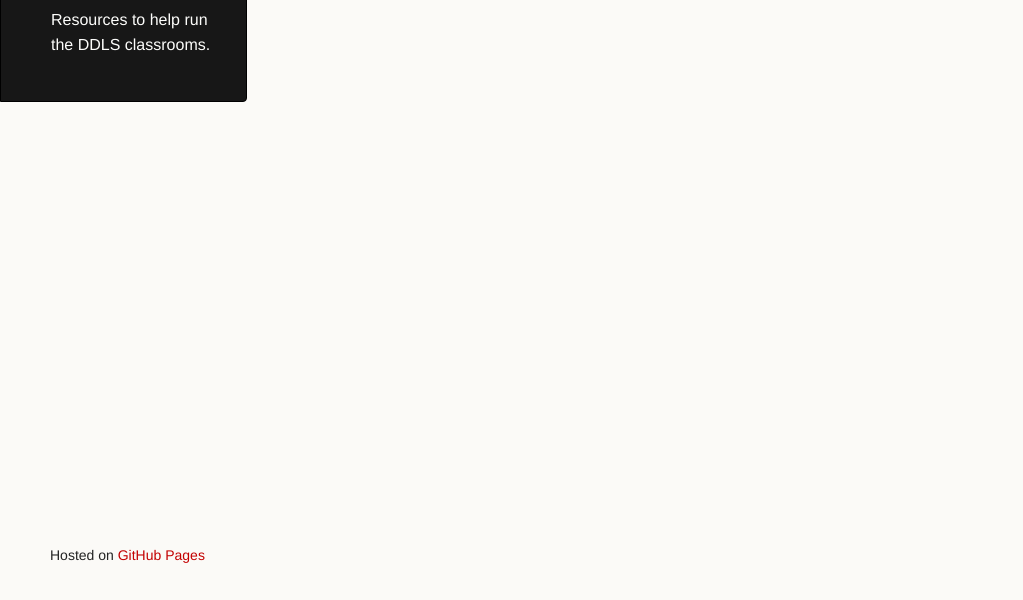
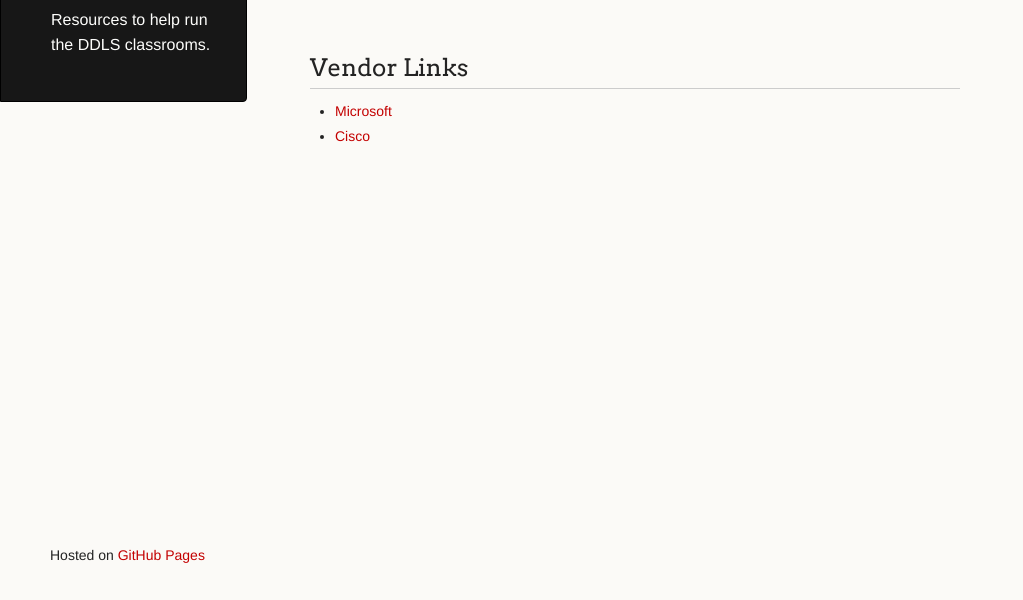
Before and after one commit to DDLSTraining/ClassroomServices, a plain HTML site: page index.html in a window 1280 px wide. Shown: the part 200-800 px from the top of the page, without its empty margins (0-1023 px from the left). Drawn offline with Linux system fonts and the light colour scheme.

Commit message:
Added Vendor Links section

```diff
--- a/index.html
+++ b/index.html
@@ -30,6 +30,17 @@
           </li>
         </ul>
       </section>
+      <section>
+        <h2>
+          <a id="vendor-links" class="anchor" href="#vendor-links" aria-hidden="true"><span aria-hidden="true" class="octicon octicon-link"></span></a>Vendor Links</h2>
+
+        <ul>
+          <li>  <a href="https://www.microsoft.com/">Microsoft</a>
+          </li>
+          <li>  <a href="https://www.cisco.com/">Cisco</a>
+          </li>
+        </ul>
+      </section>
       <footer>
         <p><small>Hosted on <a href="https://pages.github.com">GitHub Pages</small></p>
       </footer>
```
